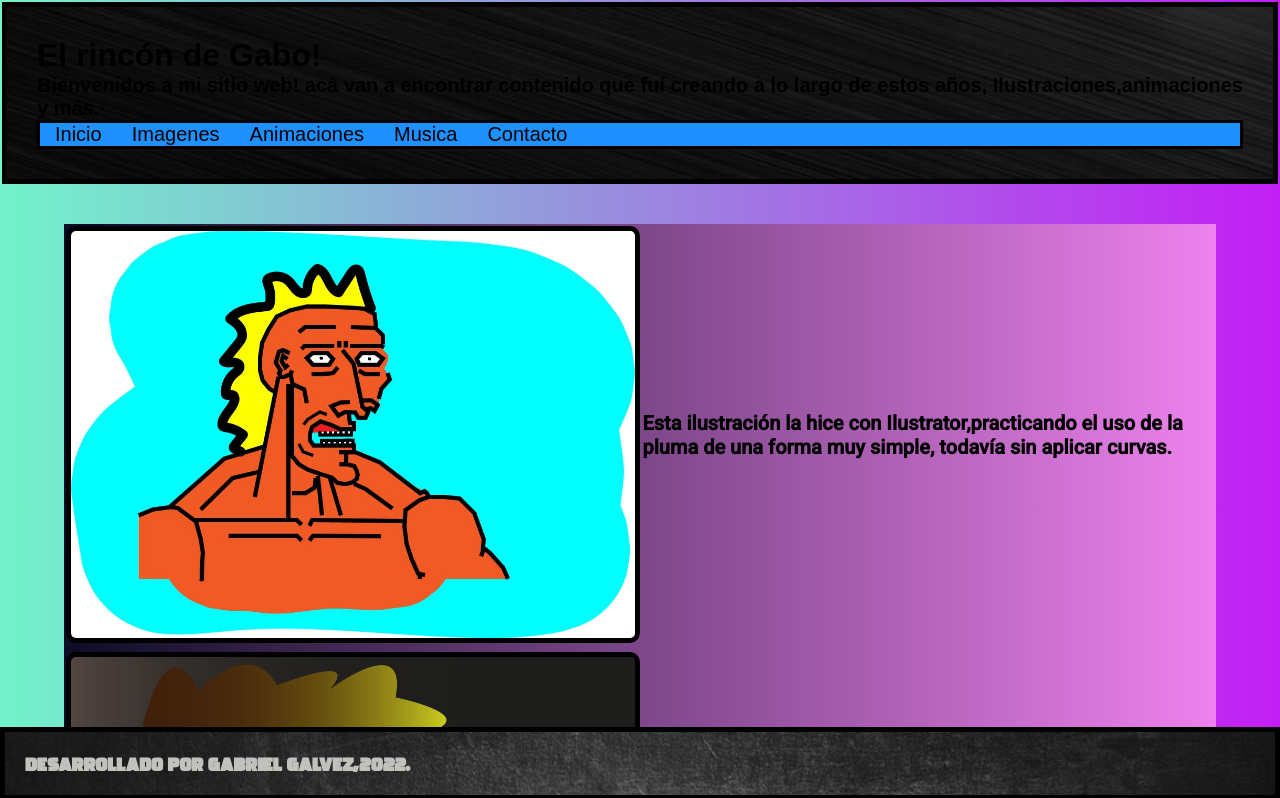
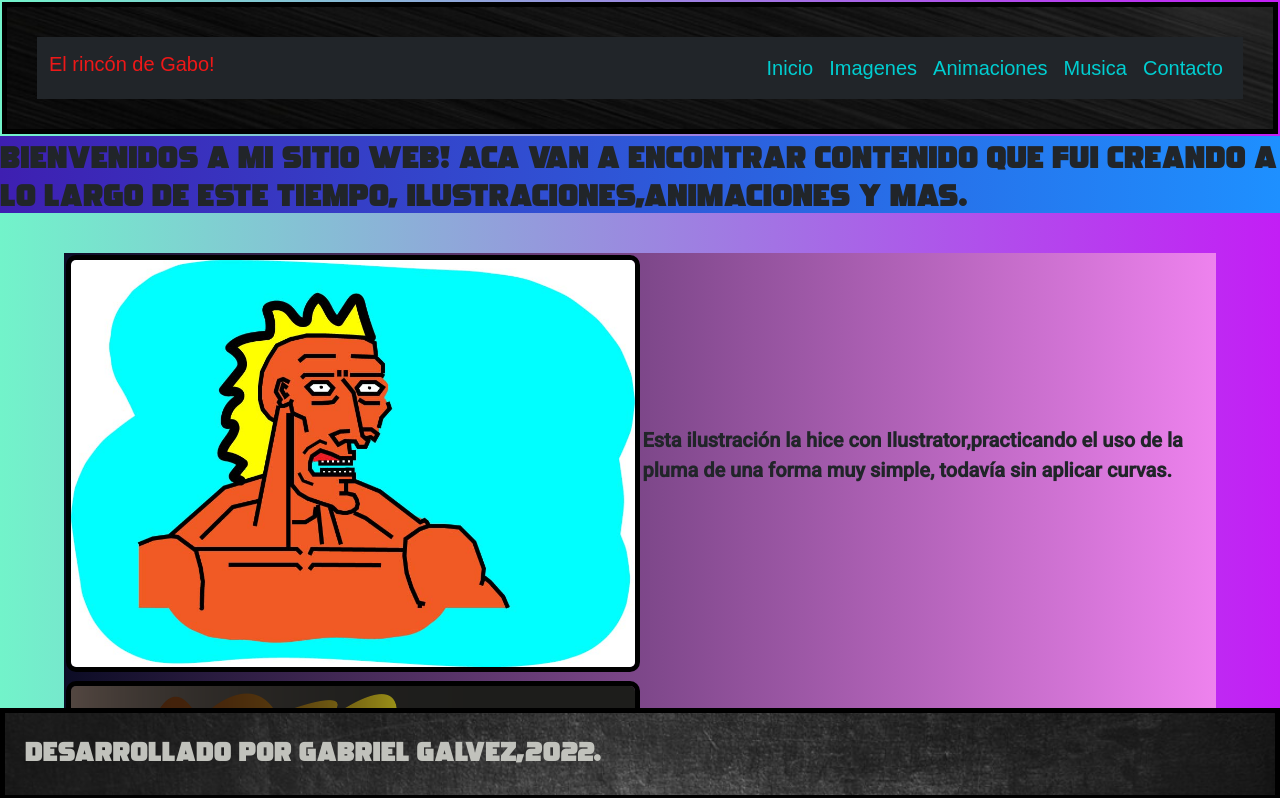
Before and after one commit to GabrielGalvez/elrincondegabo-git, a plain HTML site: page index.html in a window 1280 px wide. Shown: the top 798 px of the page. Drawn offline with nearby package versions, Linux system fonts and the light colour scheme.

Commit message:
agregando bootstrap a mi proyecto

```diff
--- a/index.html
+++ b/index.html
@@ -9,32 +9,50 @@
     <link rel="stylesheet" href="https://cdnjs.cloudflare.com/ajax/libs/animate.css/4.1.1/animate.min.css" />
     <!--Icono favicom-->
     <link rel="shortcut icon" href="./assets/icons/1erchabonnfinalizado.jpg" type="image/x-icon">
+    <!--bootstrap css-->
+    <link href="https://cdn.jsdelivr.net/npm/bootstrap@5.1.3/dist/css/bootstrap.min.css" rel="stylesheet"
+        integrity="sha384-1BmE4kWBq78iYhFldvKuhfTAU6auU8tT94WrHftjDbrCEXSU1oBoqyl2QvZ6jIW3" crossorigin="anonymous">
+    <!--mi hoja de estilos css-->
     <link rel="stylesheet" href="./css/estilos.css">
     <title>El rincón de Gabo-Home</title>
 </head>
 
 <body class="backgroundindex">
     <header>
-        <h1>El rincón de Gabo!</h1>
-        <p>Bienvenidos a mi sitio web! acá van a encontrar contenido
-            que fuí creando a lo largo de estos años, Ilustraciones,animaciones y más.
-        </p>
-        <!-- Imagen header-->
-        <nav>
-            <!--Links a mis paginas-->
-            <!-- lista desordenada-->
-            <ul class="nav__list">
-                <!--enlaces relativos-->
-                <li class="list__links"><a href="./index.html">Inicio</a> </li>
-                <li class="list__links"><a href="./pages/imagenes.html">Imagenes</a> </li>
-                <li class="list__links"><a href="./pages/animaciones.html"> Animaciones</a></li>
-                <li class="list__links"><a href="./pages/musica.html">Musica</a> </li>
-                <li class="list__links"><a href="./pages/contacto.html">Contacto</a> </li>
-            </ul>
+        <nav class="navbar navbar-expand-lg navbar-dark bg-dark">
+            <div class="container-fluid">
+                <h1 class="navbar-brand">El rincón de Gabo!</h1>
+                <button class="navbar-toggler" type="button" data-bs-toggle="collapse"
+                    data-bs-target="#navbarSupportedContent" aria-controls="navbarSupportedContent"
+                    aria-expanded="false" aria-label="Toggle navigation">
+                    <span class="navbar-toggler-icon"></span>
+                </button>
+                <div class="collapse navbar-collapse" id="navbarSupportedContent">
+                    <ul class="navbar-nav me-auto mb-2 mb-lg-0">
+                        <li class="nav-item">
+                            <a class="nav-link active" aria-current="page" href="./index.html">Inicio</a>
+                        </li>
+                        <li class="nav-item">
+                            <a class="nav-link active" href="./pages/imagenes.html">Imagenes</a>
+                        </li>
+                        <li class="nav-item">
+                            <a class="nav-link active" href="./pages/animaciones.html">Animaciones</a>
+                        </li>
+                        <li class="nav-item">
+                            <a class="nav-link active" href="./pages/musica.html">Musica</a>
+                        </li>
+                        <li class="nav-item">
+                            <a class="nav-link active" href="./pages/contacto.html">Contacto</a>
+                        </li>
+                    </ul>
+                </div>
+            </div>
         </nav>
     </header>
 
     <main>
+        <h2 class="titulos">Bienvenidos a mi sitio web! aca van a encontrar contenido
+            que fui creando a lo largo de este tiempo, Ilustraciones,animaciones y mas.</h2>
         <section>
             <article class="index__container">
                 <!-- Acá vendrían dos imagenes con su texto -->
@@ -75,6 +93,14 @@
             <!-- Icono de redes-->
         </article>
     </footer>
+    <!--scripts-->
+    <script src="https://cdn.jsdelivr.net/npm/@popperjs/core@2.10.2/dist/umd/popper.min.js"
+        integrity="sha384-7+zCNj/IqJ95wo16oMtfsKbZ9ccEh31eOz1HGyDuCQ6wgnyJNSYdrPa03rtR1zdB" crossorigin="anonymous">
+        </script>
+    <script src="https://cdn.jsdelivr.net/npm/bootstrap@5.1.3/dist/js/bootstrap.min.js"
+        integrity="sha384-QJHtvGhmr9XOIpI6YVutG+2QOK9T+ZnN4kzFN1RtK3zEFEIsxhlmWl5/YESvpZ13" crossorigin="anonymous">
+        </script>
+
 </body>
 
 </html>
```
